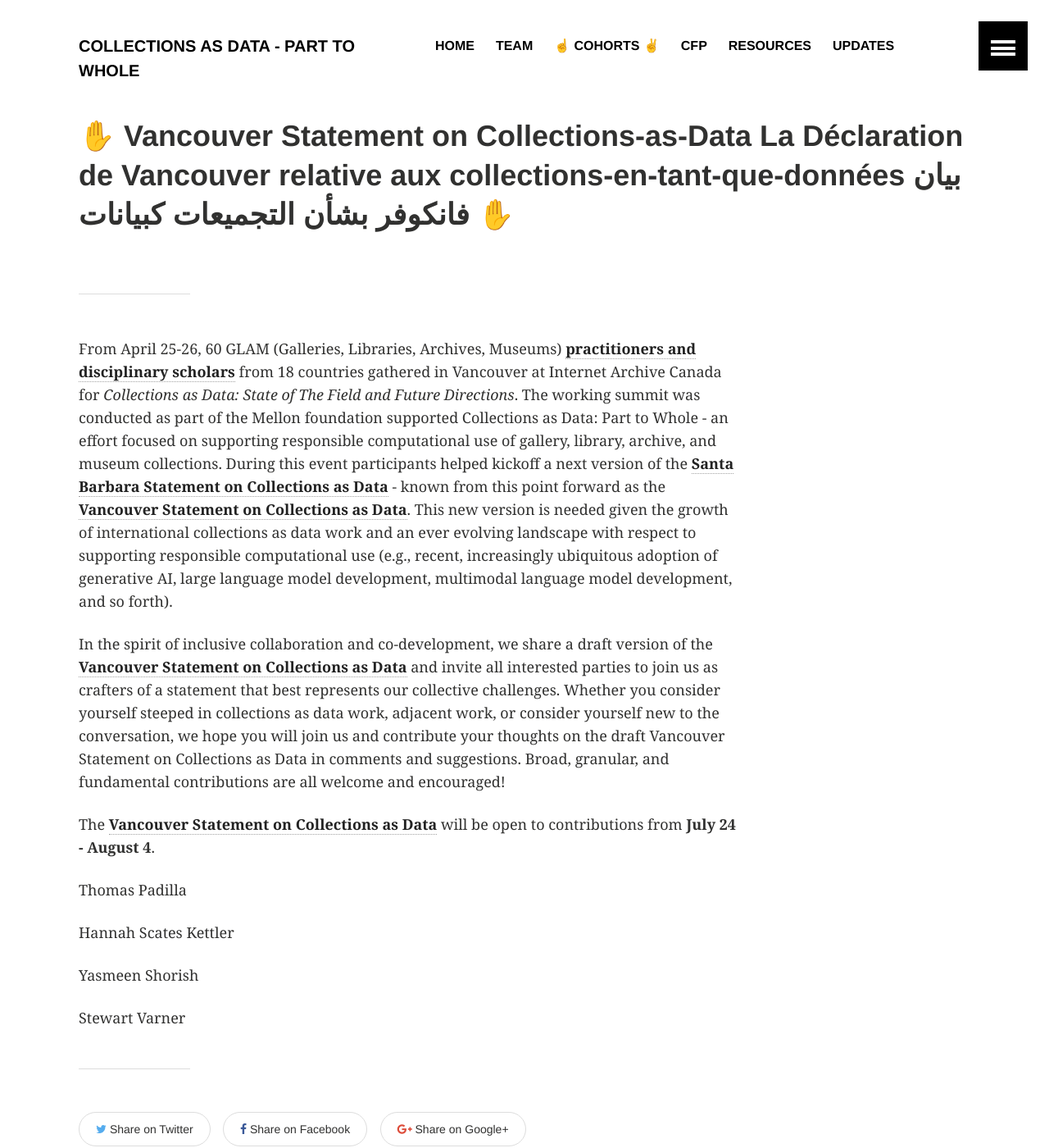
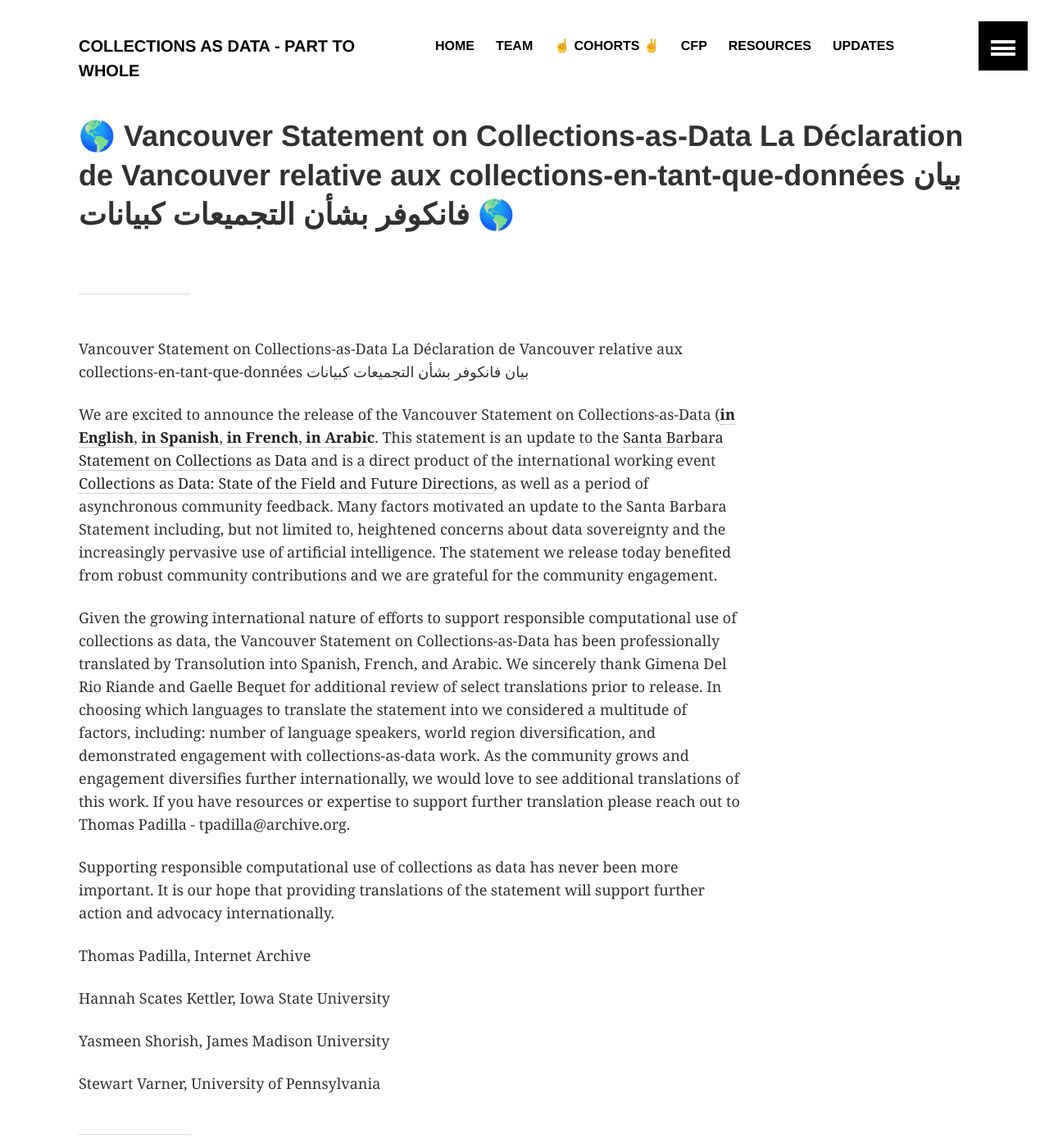
Before and after one commit to collectionsasdata/part2whole, a Jekyll site: the page built from _posts/2023-09-13-vancouver.markdown, in a window 1280 px wide and 1400 px high. Shown: the whole window at 82% size. Built offline with Jekyll 4.4.1, drawn with Linux system fonts in a browser that asks for light colours.

Commit message:
Update 2023-09-13-vancouver.markdown

```diff
--- a/_posts/2023-09-13-vancouver.markdown
+++ b/_posts/2023-09-13-vancouver.markdown
@@ -1,26 +1,31 @@
 ---
 layout: article
-title:  "✋ Vancouver Statement on Collections-as-Data
+title:  "🌎 Vancouver Statement on Collections-as-Data
  La Déclaration de Vancouver relative aux collections-en-tant-que-données
 بيان فانكوفر بشأن التجميعات كبيانات
 
 
- ✋"
+ 🌎"
 date:   2023-09-13
 teaser: "Vancouver Statement on Collections as Data"
 ---
 ---
 
-From April 25-26, 60 GLAM (Galleries, Libraries, Archives, Museums) [**practitioners and disciplinary scholars**](https://collectionsasdata.github.io/part2whole/iac/) from 18 countries gathered in Vancouver at Internet Archive Canada for *Collections as Data: State of The Field and Future Directions*. The working summit was conducted as part of the Mellon foundation supported Collections as Data: Part to Whole - an effort focused on supporting responsible computational use of gallery, library, archive, and museum collections. During this event participants helped kickoff a next version of the [**Santa Barbara Statement on Collections as Data**](https://collectionsasdata.github.io/statement/) - known from this point forward as the [**Vancouver Statement on Collections as Data**](https://docs.google.com/document/d/11PQb8rPGY0jb_KpUAszOO7ceLy_wzpEu3AqFKP0tcBI/edit?usp=sharing). This new version is needed given the growth of international collections as data work and an ever evolving landscape with respect to supporting responsible computational use (e.g., recent, increasingly ubiquitous adoption of generative AI, large language model development, multimodal language model development, and so forth).
+Vancouver Statement on Collections-as-Data
+ La Déclaration de Vancouver relative aux collections-en-tant-que-données
+بيان فانكوفر بشأن التجميعات كبيانات
 
-In the spirit of inclusive collaboration and co-development, we share a draft version of the [**Vancouver Statement on Collections as Data**](https://docs.google.com/document/d/11PQb8rPGY0jb_KpUAszOO7ceLy_wzpEu3AqFKP0tcBI/edit?usp=sharing) and invite all interested parties to join us as crafters of a statement that best represents our collective challenges. Whether you consider yourself steeped in collections as data work, adjacent work, or consider yourself new to the conversation, we hope you will join us and contribute your thoughts on the draft Vancouver Statement on Collections as Data in comments and suggestions. Broad, granular, and fundamental contributions are all welcome and encouraged!
 
-The [**Vancouver Statement on Collections as Data**](https://docs.google.com/document/d/11PQb8rPGY0jb_KpUAszOO7ceLy_wzpEu3AqFKP0tcBI/edit?usp=sharing) will be open to contributions from **July 24 - August 4**.
+We are excited to announce the release of the Vancouver Statement on Collections-as-Data ([**in English**](https://zenodo.org/record/8341520), [**in Spanish**](https://zenodo.org/record/8341571), [**in French**](https://zenodo.org/record/8341864), [**in Arabic**](https://zenodo.org/record/8341885). This statement is an update to the [Santa Barbara Statement on Collections as Data](https://zenodo.org/record/3066209) and is a direct product of the international working event [Collections as Data: State of the Field and Future Directions](https://collectionsasdata.github.io/part2whole/iac/), as well as a period of asynchronous community feedback. Many factors motivated an update to the Santa Barbara Statement including, but not limited to, heightened concerns about data sovereignty and the increasingly pervasive use of artificial intelligence. The statement we release today benefited from robust community contributions and we are grateful for the community engagement.
 
-Thomas Padilla
+Given the growing international nature of efforts to support responsible computational use of collections as data, the Vancouver Statement on Collections-as-Data has been professionally translated by Transolution into Spanish, French, and Arabic. We sincerely thank Gimena Del Rio Riande and Gaelle Bequet for additional review of select translations prior to release. In choosing which languages to translate the statement into we considered a multitude of factors, including: number of language speakers, world region diversification, and demonstrated engagement with collections-as-data work. As the community grows and engagement diversifies further internationally, we would love to see additional translations of this work. If you have resources or expertise to support further translation please reach out to Thomas Padilla - tpadilla@archive.org.
 
-Hannah Scates Kettler
+Supporting responsible computational use of collections as data has never been more important. It is our hope that providing translations of the statement will support further action and advocacy internationally.
 
-Yasmeen Shorish
+Thomas Padilla, Internet Archive
 
-Stewart Varner
+Hannah Scates Kettler, Iowa State University
+
+Yasmeen Shorish, James Madison University
+
+Stewart Varner, University of Pennsylvania
```
